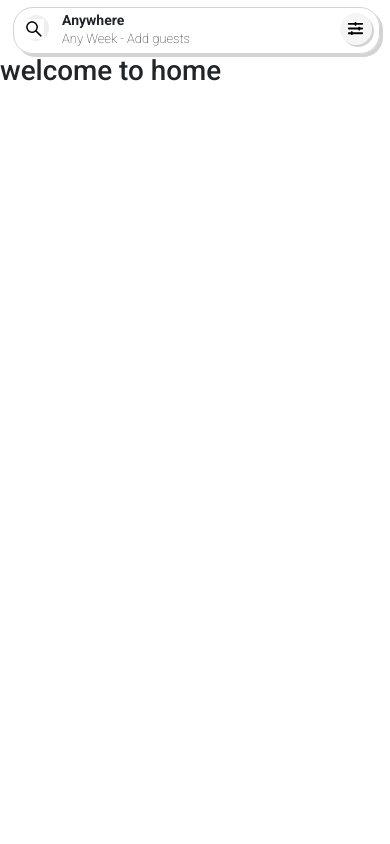
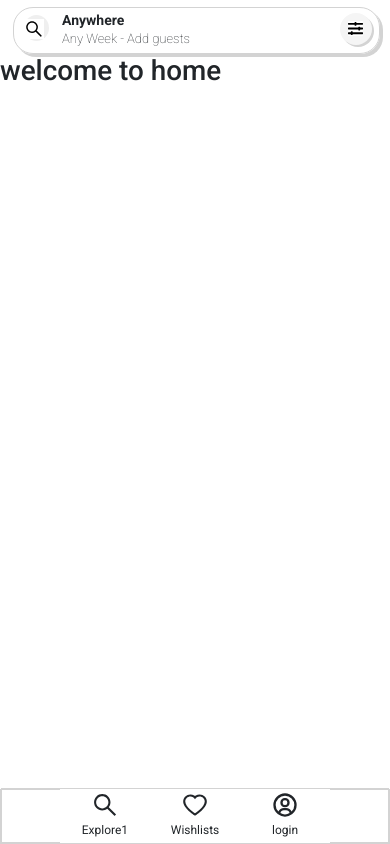
Before and after one commit to Toluene1/Airbnb, a React (Vite) app in the folder client-side/: page / in a window 390 px wide. Built offline with nearby package versions, Linux system fonts and the light colour scheme; no server answers.

Commit message:
added the LoginFooter component to HomePage

```diff
--- a/client-side/src/App.jsx
+++ b/client-side/src/App.jsx
@@ -2,13 +2,19 @@ import { useEffect, useState } from "react";
 import { useLocation, useNavigate } from "react-router-dom";
 import Navbar from "./components/Navbar/Navbar";
 import httpAuth from "./Services/config";
+import LoginFooter from "./components/LoginFooter/LoginFooter";
 
 function App() {
   return (
-    <div>
-      <Navbar />
-      <h1>welcome to home</h1>
-    </div>
+    <section>
+      <div>
+        <Navbar />
+        <h1>welcome to home</h1>
+      </div>
+      <div className="footerDivMain">
+        <LoginFooter />
+      </div>
+    </section>
   );
 }
 
--- /dev/null
+++ b/client-side/src/components/LoginFooter/LoginFooter.css
@@ -0,0 +1,45 @@
+.footerDivMain {
+    width: 100%;
+    height: 55px;
+    position: absolute;
+    bottom: 0px;
+    display: none;
+    border:  1px solid lightgrey;
+}
+.footerDiv1 {
+    width: 70%;
+    height: 100%;
+    background-color: white;
+margin: auto;
+   display: flex;
+    justify-content: space-around;
+}
+.footerDiv2 {
+    /* width: 70%; */
+    height: 100%;
+    background-color: white;
+margin: auto;
+   display: flex;
+    justify-content: space-around;
+}
+.divWithin {
+    width: 112px;
+    margin: auto;
+    /* background-color: rgb(220, 220, 15 */
+}
+.iconFooter {
+    font-size: 28px;
+    padding: 0px;
+    margin-top: 2px;
+}
+.textFooter{
+    font-size: 12px;
+    position: relative;
+    top: -2px;
+}
+@media only screen and (max-width: 735px) {
+
+   .footerDivMain {
+    display: block;
+   }
+}
--- /dev/null
+++ b/client-side/src/components/LoginFooter/LoginFooter.jsx
@@ -0,0 +1,61 @@
+import React, { useState } from "react";
+import { Link } from "react-router-dom";
+import "./LoginFooter.css";
+import { AiOutlineSearch, AiOutlineHeart } from "react-icons/ai";
+import { BiUserCircle, BiMessageAlt } from "react-icons/bi";
+import { FaAirbnb } from "react-icons/fa";
+
+function LoginFooter(params) {
+  return (
+    <section>
+      <div className="footerDivMain ">
+        <section>
+          <div className="footerDiv1 text-dark text-center ">
+            {/* <Link to={"/"} className="text-decoration-none "> */}
+            <div className=" divWithin ">
+              <AiOutlineSearch className="iconFooter" /> <br />
+              <span className="textFooter">Explore1</span>
+            </div>
+            {/* </Link> */}
+            <div className=" divWithin ">
+              <AiOutlineHeart className="iconFooter" /> <br />
+              <span className="textFooter">Wishlists</span>
+            </div>
+            <div className=" divWithin ">
+              <BiUserCircle className="iconFooter" /> <br />
+              <span className="textFooter">login</span>
+            </div>
+          </div>
+        </section>
+        <section>
+          <div className="footerDiv2 text-dark text-center d-none">
+            {/* <Link to={"/"} className="text-decoration-none "> */}
+            <div className=" divWithin ">
+              <AiOutlineSearch className="iconFooter" /> <br />
+              <span className="textFooter">Explore</span>
+            </div>
+            {/* </Link> */}
+            <div className=" divWithin ">
+              <AiOutlineHeart className="iconFooter" /> <br />
+              <span className="textFooter">Wishlists</span>
+            </div>
+            <div className=" divWithin ">
+              <FaAirbnb className="iconFooter" /> <br />
+              <span className="textFooter">Trips</span>
+            </div>
+            <div className=" divWithin ">
+              <BiMessageAlt className="iconFooter" /> <br />
+              <span className="textFooter">Inbox</span>
+            </div>
+            <div className=" divWithin ">
+              <BiUserCircle className="iconFooter" /> <br />
+              <span className="textFooter">profile</span>
+            </div>
+          </div>
+        </section>
+      </div>
+    </section>
+  );
+}
+
+export default LoginFooter;
```
